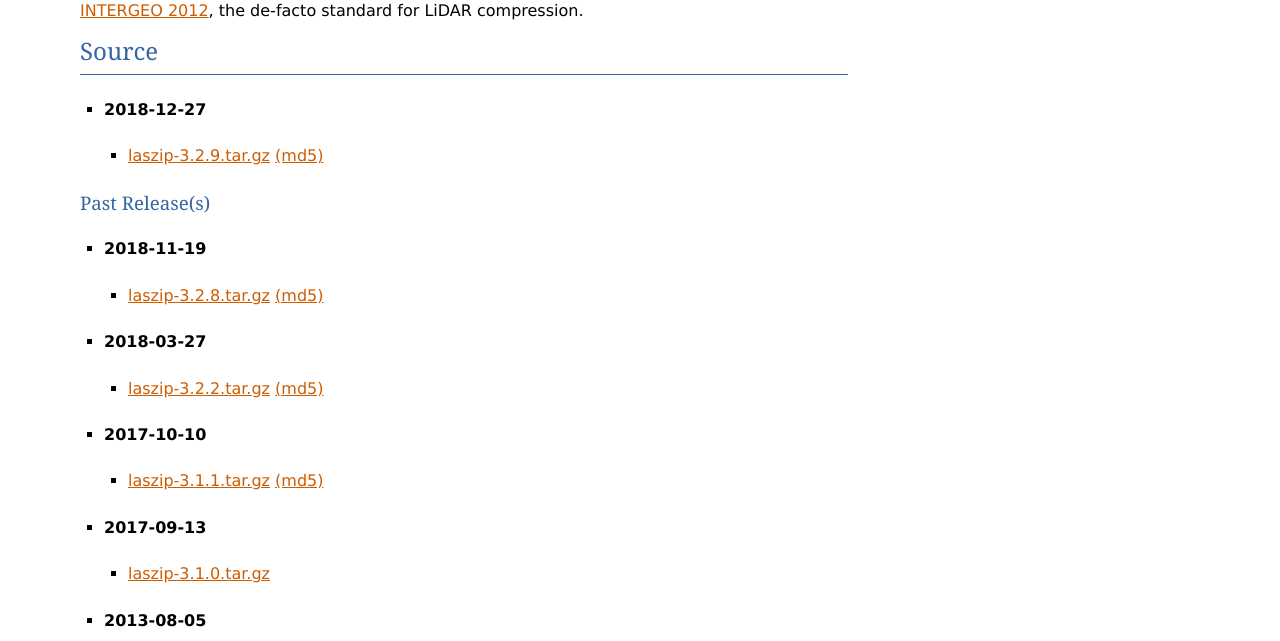
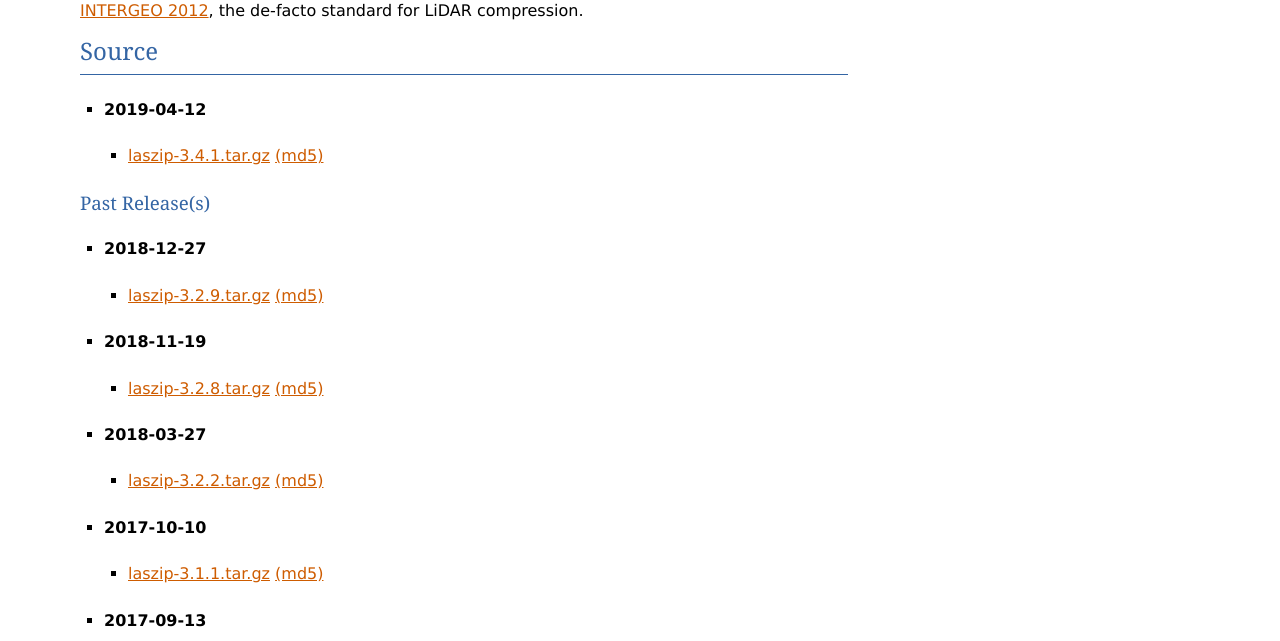
Before and after one commit to LASzip/LASzip, a Sphinx documentation site: the page built from docs/source/index.rst, in a window 1280 px wide and 900 px high. Shown: the part 256-897 px from the top of the window. Built offline with Sphinx 7.4.7, drawn with Linux system fonts in a browser that asks for light colours.

Commit message:
bump version numbers to 3.4.1 for release

```diff
--- a/CMakeLists.txt
+++ b/CMakeLists.txt
@@ -7,7 +7,7 @@ set(ROOT_DIR "${PROJECT_SOURCE_DIR}")
 
 # the next line is the ONLY place in the entire laszip system where
 # the version info is hard-coded
-set(LASZIP_API_VERSION_STRING "3.4.0" CACHE STRING "LASzip version" FORCE)
+set(LASZIP_API_VERSION_STRING "3.4.1" CACHE STRING "LASzip version" FORCE)
 
 include (CheckIncludeFileCXX)
 include(${ROOT_DIR}/cmake/common.cmake NO_POLICY_SCOPE)
@@ -41,7 +41,7 @@ set(LASZIP_API_VERSION ${LASZIP_API_VERSION_MAJOR}.${LASZIP_API_VERSION_MINOR}.$
 # libtool SO version naming
 # 8.0.0 for 3.2.1
 # 9.0.0 for 4.0+
-set(LASZIP_SO_VERSION "8.0.3")
+set(LASZIP_SO_VERSION "8.0.4")
 set(LASZIP_COMPATIBILITY_VERSION 8)
 
 check_include_file_cxx ("unordered_map" HAVE_UNORDERED_MAP)
--- a/docs/source/index.rst
+++ b/docs/source/index.rst
@@ -9,15 +9,19 @@ LASzip - a free open source product of `rapidlasso GmbH <http://rapidlasso.com/>
 Source
 ..............................................................................
 
-* **2018-12-27**
+* **2019-04-12**
 
-  - `laszip-3.2.9.tar.gz <https://github.com/LASzip/LASzip/releases/download/3.2.9/laszip-src-3.2.9.tar.gz>`_
-    `(md5) <https://github.com/LASzip/LASzip/releases/download/3.2.9/laszip-src-3.2.9.tar.gz.md5>`__
+  - `laszip-3.4.1.tar.gz <https://github.com/LASzip/LASzip/releases/download/3.4.1/laszip-src-3.4.1.tar.gz>`_
+    `(md5) <https://github.com/LASzip/LASzip/releases/download/3.4.1/laszip-src-3.4.1.tar.gz.sha256sum>`__
 
 
 Past Release(s)
 ~~~~~~~~~~~~~~~~~~~~~~~~~
 
+* **2018-12-27**
+
+  - `laszip-3.2.9.tar.gz <https://github.com/LASzip/LASzip/releases/download/3.2.9/laszip-src-3.2.9.tar.gz>`_
+    `(md5) <https://github.com/LASzip/LASzip/releases/download/3.2.9/laszip-src-3.2.9.tar.gz.md5>`__
 
 * **2018-11-19**
 
```
